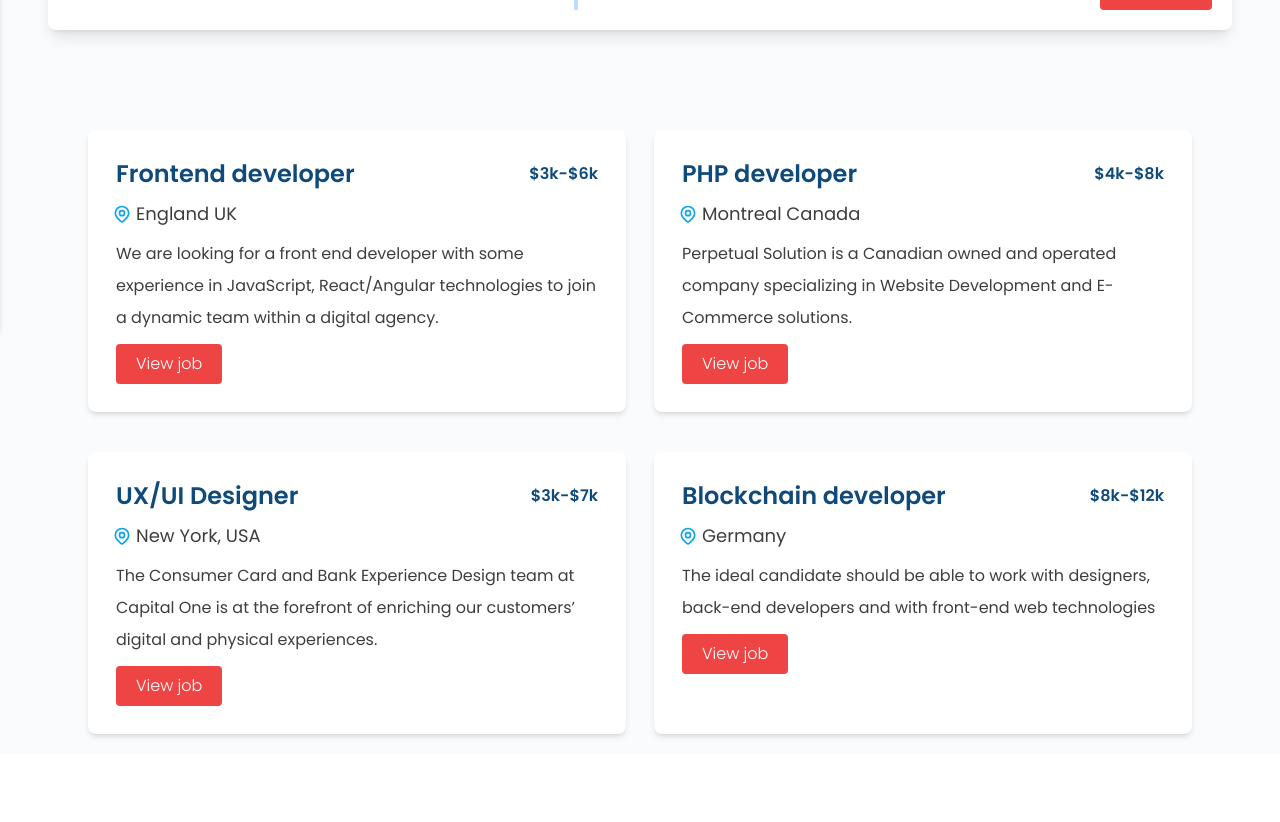
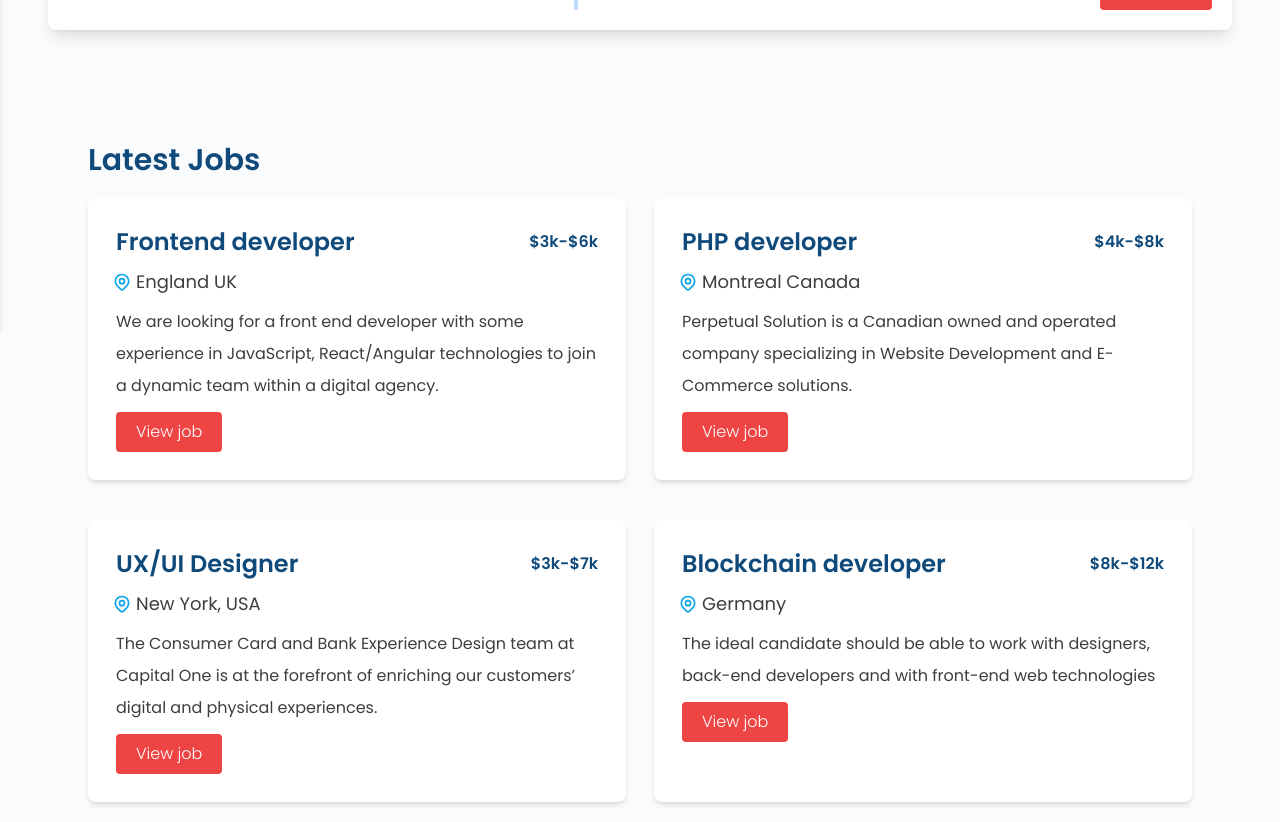
Before and after one commit to Ademayowa/jobapp-v3, a Next.js app: page / in a window 1280 px wide. Shown: the part 470-1292 px from the top of the page. Before the commit the page ends 1224 px from the top, so only its background shows below. Built offline with nearby package versions, Linux system fonts and the light colour scheme.

Commit message:
added section title

```diff
--- a/components/Jobs.js
+++ b/components/Jobs.js
@@ -6,7 +6,7 @@ export default function Jobs({ job }) {
   const router = useRouter();
 
   return (
-    <div className='grid grid-cols-8 gap-x-7 px-10 md:px-12 md:mx-10 mt-20'>
+    <div className='grid grid-cols-8 gap-x-7 px-10 md:px-12 md:mx-10'>
       {job.map((job) => (
         <div
           onClick={() => router.push(`/job/${job.slug}`)}
--- /dev/null
+++ b/components/SectionTitle.js
@@ -0,0 +1,7 @@
+export default function SectionTitle({ title }) {
+  return (
+    <div className='px-10 md:px-12 md:mx-10 mt-20 lg:mt-28'>
+      <h2 className='text-blueColor text-2xl md:text-3xl font-bold'>{title}</h2>
+    </div>
+  );
+}
--- a/pages/index.js
+++ b/pages/index.js
@@ -2,6 +2,7 @@ import Header from '@/components/Header';
 import Hero from '@/components/Hero';
 import Jobs from '@/components/Jobs';
 import Search from '@/components/Search';
+import SectionTitle from '@/components/SectionTitle';
 import { jobs } from '../data';
 
 export default function Home({ job }) {
@@ -10,6 +11,7 @@ export default function Home({ job }) {
       <Header />
       <Hero />
       <Search />
+      <SectionTitle title='Latest Jobs' />
       <Jobs job={job} />
     </div>
   );
```
